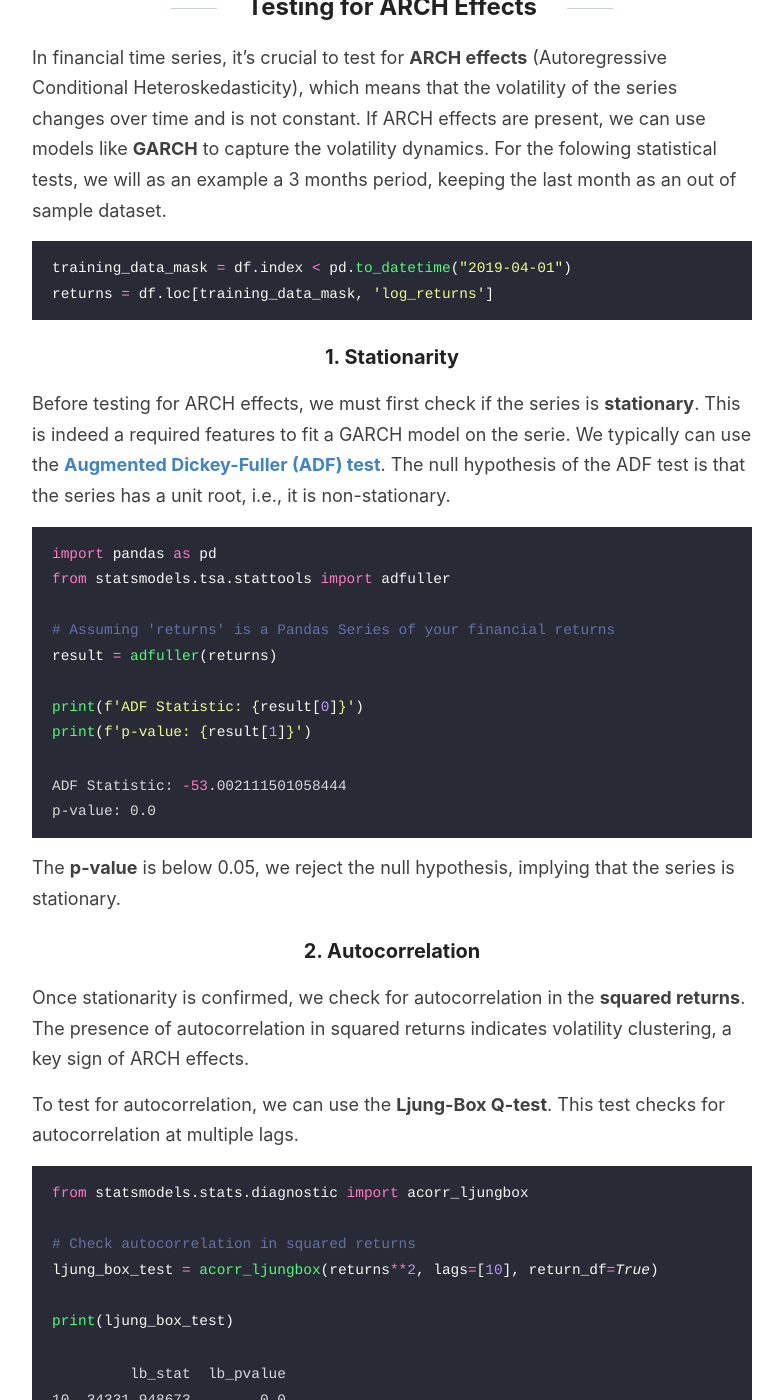
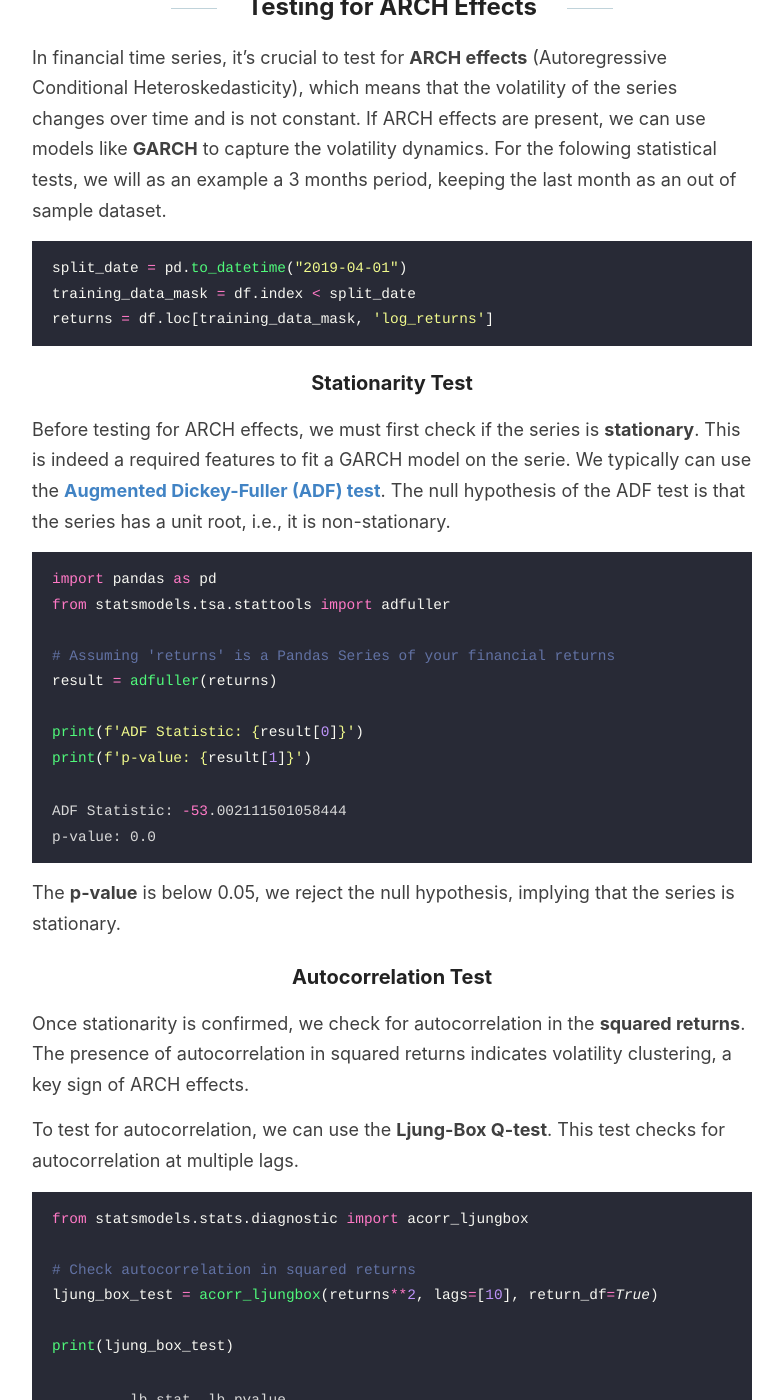
Before and after one commit to Zaltarba/blog, a Jekyll site: the page built from _posts/2024-09-23-BitcoinVolatility-2.md, in a window 1280 px wide and 1400 px high, scrolled down 6229 px. Shown: the whole window, without its empty margins (248-1031 px from the left). Built offline with Jekyll 4.4.1, drawn with Linux system fonts in a browser that asks for light colours; formulas are drawn with MathJax 3; some of the changed text lies outside the part shown.

Commit message:
Update 2024-09-23-BitcoinVolatility-2.md

````diff
--- a/_posts/2024-09-23-BitcoinVolatility-2.md
+++ b/_posts/2024-09-23-BitcoinVolatility-2.md
@@ -162,11 +162,12 @@ plt.show()
 In financial time series, it’s crucial to test for **ARCH effects** (Autoregressive Conditional Heteroskedasticity), which means that the volatility of the series changes over time and is not constant. If ARCH effects are present, we can use models like **GARCH** to capture the volatility dynamics. For the folowing statistical tests, we will as an example a 3 months period, keeping the last month as an out of sample dataset.
 
 ```python
-training_data_mask = df.index < pd.to_datetime("2019-04-01")
+split_date = pd.to_datetime("2019-04-01")
+training_data_mask = df.index < split_date
 returns = df.loc[training_data_mask, 'log_returns']
 ```
 
-### 1. Stationarity
+### Stationarity Test
 
 Before testing for ARCH effects, we must first check if the series is **stationary**. This is indeed a required features to fit a GARCH model on the serie. We typically can use the [**Augmented Dickey-Fuller (ADF) test**](https://en.wikipedia.org/wiki/Augmented_Dickey%E2%80%93Fuller_test). The null hypothesis of the ADF test is that the series has a unit root, i.e., it is non-stationary.
 
@@ -187,7 +188,7 @@ p-value: 0.0
 
 The **p-value** is below 0.05, we reject the null hypothesis, implying that the series is stationary.
 
-### 2. Autocorrelation
+### Autocorrelation Test
 
 Once stationarity is confirmed, we check for autocorrelation in the **squared returns**. The presence of autocorrelation in squared returns indicates volatility clustering, a key sign of ARCH effects.
 
@@ -208,7 +209,7 @@ print(ljung_box_test)
 
 A significant p-value (below 0.05) for the Ljung-Box test means that there is significant autocorrelation in the squared returns, suggesting the presence of ARCH effects.
 
-### 3. Kurtosis
+### Normality Test
 
 The **Jarque-Bera test** assesses whether the skewness and kurtosis of the series significantly deviate from those of a normal distribution. The null hypothesis is that the data follows a normal distribution.
 
````
